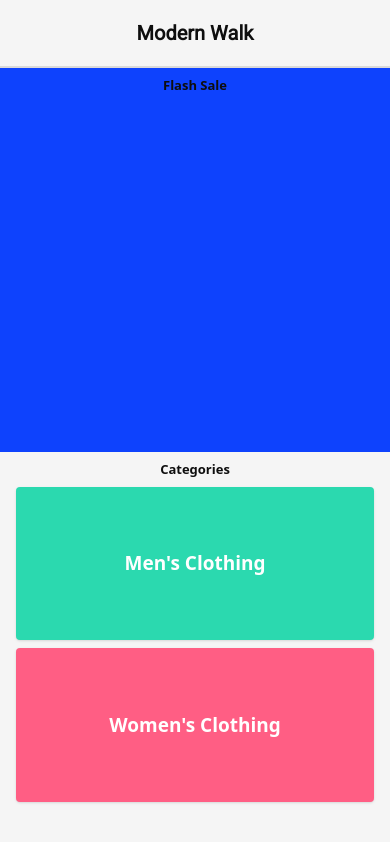
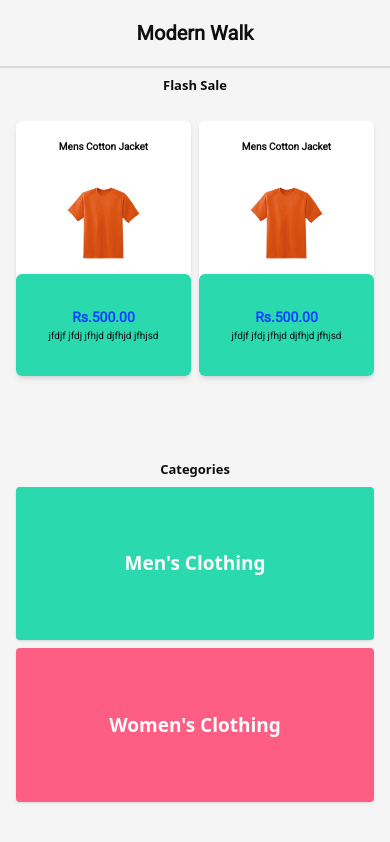
Before and after one commit to deelaka99/modern_walk, a React (Vite) app: page / in a window 390 px wide. Built offline with nearby package versions, Linux system fonts and the light colour scheme.

Commit message:
created a sample item container for smartphones

```diff
--- /dev/null
+++ b/src/components/itemsContainer/ItemsContainer.jsx
@@ -0,0 +1,19 @@
+import Img1 from "../../assets/pictures/1.jpg";
+
+function ItemsContainer() {
+  return (
+    <div className="text-dark-font font-roboto bg-white h-5/6 w-3/5 rounded-md shadow-md">
+      <div className="w-full h-1/5 font-bold text-[10px] flex items-center justify-center">
+        Mens Cotton Jacket
+      </div>
+      <div className="w-full h-2/5 flex items-center justify-center">
+        <img src={Img1} alt="img" className="w-[75px]" />
+      </div>
+      <div className="w-full h-2/5 rounded-md bg-green-background flex flex-col items-center justify-center">
+        <p className="text-center font-bold text-[14px] text-blue-font">Rs.500.00</p>
+        <p className="text-center text-[10px]">jfdjf jfdj jfhjd djfhjd jfhjsd</p>
+      </div>
+    </div>
+  );
+}
+export default ItemsContainer;
--- a/src/components/pages/Home.jsx
+++ b/src/components/pages/Home.jsx
@@ -1,13 +1,18 @@
 import { Link } from "react-router-dom";
+import ItemsContainer from "../itemsContainer/ItemsContainer";
 
 function Home() {
   return (
     <div className="text-dark-font mobile:h-[91vh] tablet:h-[92vh] laptop:h-[89vh] w-full">
       {/* for the flash sale */}
-      <div className="bg-blue-font w-full h-1/2 p-2">
+      <div className="w-full h-1/2 mobile:py-2 mobile:px-4 tablet:py-3 tablet:px-6">
         <p className="font-bold mobile:text-[13px] tablet:text-[19px] laptop:text-[22px] mobile:text-center tablet:text-center laptop:text-left">
           Flash Sale
         </p>
+        <div className="w-full h-5/6 flex items-center justify-center gap-2">
+          <ItemsContainer />
+          <ItemsContainer />
+        </div>
       </div>
       {/* for the categories */}
       <div className="w-full h-1/2 mobile:py-2 mobile:px-4 tablet:py-3 tablet:px-6">
```
Also changed, not shown: src/assets/pictures/1.jpg (added).
